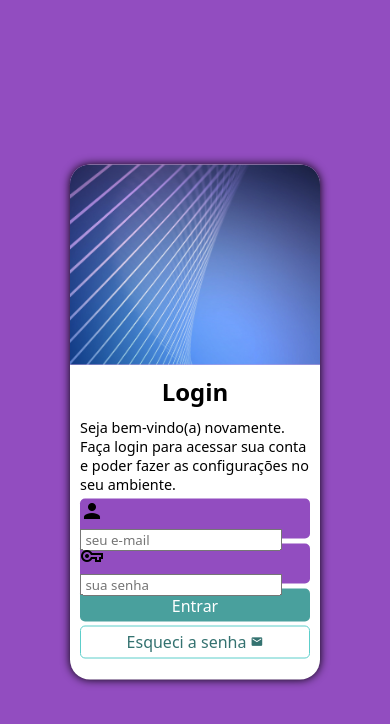
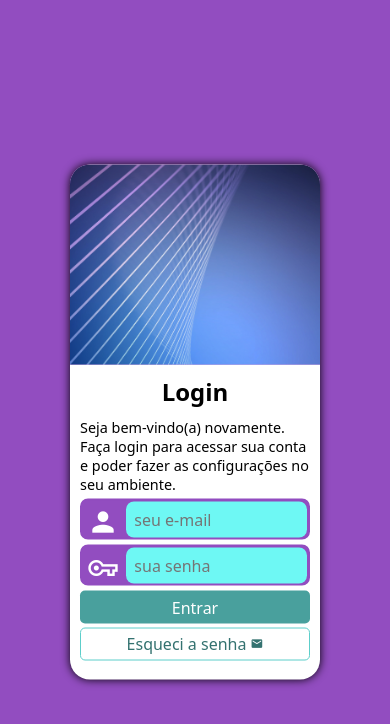
Before and after one commit to notShal/projeto-login1, a plain HTML site: page index.html in a window 390 px wide. Drawn offline with nearby package versions, Linux system fonts and the light colour scheme.

Commit message:
mq mobile

```diff
--- a/estilos/style.css
+++ b/estilos/style.css
@@ -69,15 +69,38 @@ main {
 
 form > .campo {
     background-color: #924dc0;
+    border: 2px solid #924dc0;
     width: 100%;
     display: block;
-    height: 40px;
-    border-radius: 5px;
+    height: 41px;
+    border-radius: 8px;
     margin: 5px 0px;
 }
 
 .campo > label {
     display: none;
+}
+
+.campo > span {
+    color: white;
+    font-size: 2em;
+    width: 40px;
+    padding: 5px;
+}
+
+.campo > input {
+    background-color: #6ef8f4;
+    font-size: 1em;
+    width: calc(100% - 45px);
+    height: 95%;
+    transform: translateY(-12px);
+    border: 0px;
+    border-radius: 8px;
+    padding: 4px;
+}
+
+.campo > input:focus-within {
+    background-color: white;
 }
 
 form > input[type=submit] {
```
